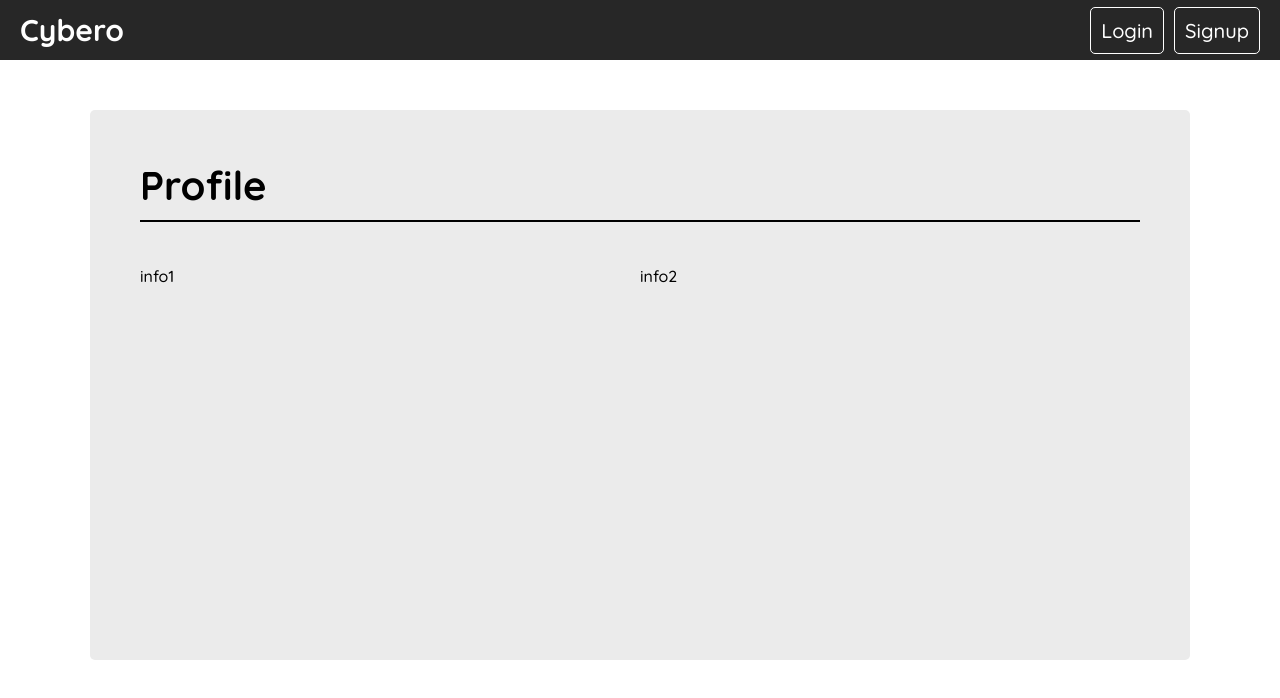
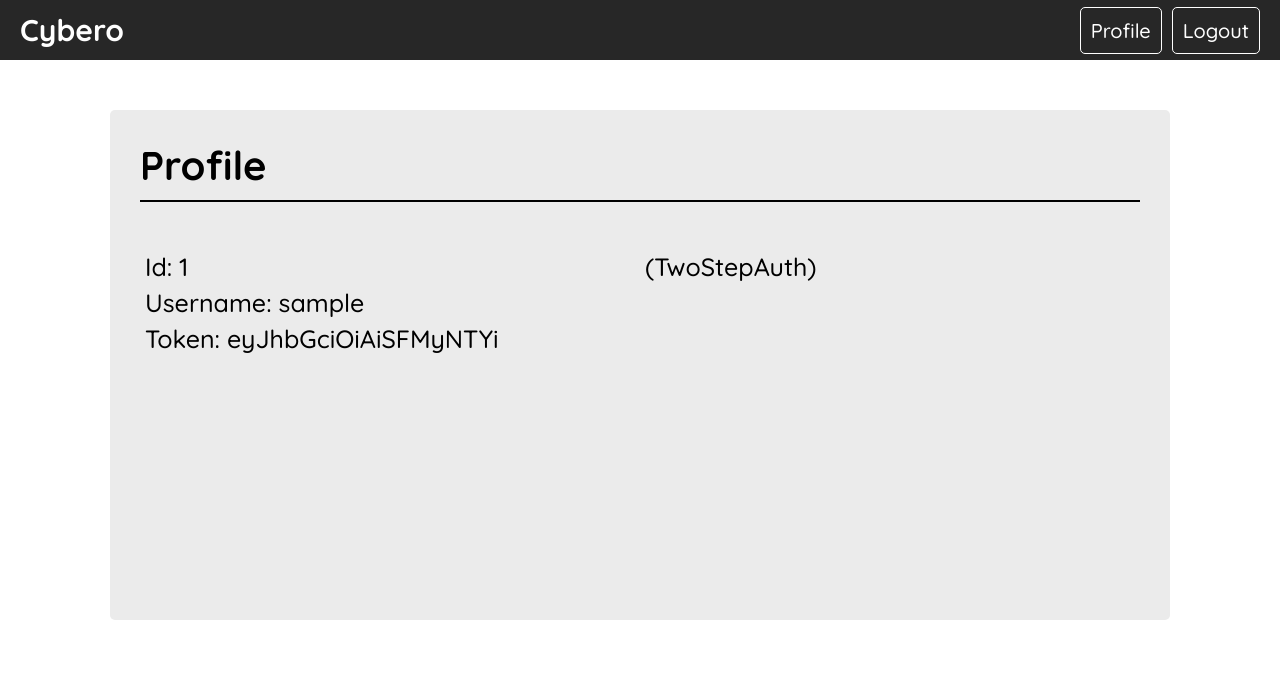
Before and after one commit to Aeri4a/cyber-workshops, a React (Create React App) app in the folder client/: page /profile in a window 1280 px wide. Shown: the top 698 px of the page. Built offline with nearby package versions, Linux system fonts and the light colour scheme; sample sign-in values are in the browser's storage.

Commit message:
login system ok

```diff
--- a/client/src/components/Login.js
+++ b/client/src/components/Login.js
@@ -1,4 +1,5 @@
-import React, { useState } from "react";
+import React, { useState, useEffect } from "react";
+import { useNavigate } from "react-router-dom";
 import styles from "../styles/Forms.module.scss";
 import FormInput from "./FormInput";
 
@@ -6,20 +7,24 @@ import FormInput from "./FormInput";
 import { ToastContainer, toast } from "react-toastify";
 import "react-toastify/dist/ReactToastify.css";
 
+//Service
+import AuthService from "../services/auth.service";
+
 function Login() {
+  const navigate = useNavigate();
+  const [info, setInfo] = useState("");
   const [values, setValues] = useState({
     username: "",
     password: "",
-    confirmPassword: "",
   });
 
   const inputs = [
     {
       id: 1,
-      name: "login",
+      name: "username",
       type: "text",
       label: "Username",
-      pattern: "^[A-Za-z0-9]{3,16}$",
+      //pattern: "^[A-Za-z0-9]{3,16}$",
       required: true,
     },
     {
@@ -27,18 +32,37 @@ function Login() {
       name: "password",
       type: "password",
       label: "Password",
-      pattern: `^(?=.*[0-9])(?=.*[a-zA-Z])(?=.*[!@#$%^&*])[a-zA-Z0-9!@#$%^&*]{8,20}$`,
+      //pattern: `^(?=.*[0-9])(?=.*[a-zA-Z])(?=.*[!@#$%^&*])[a-zA-Z0-9!@#$%^&*]{8,20}$`,
       required: true,
     },
   ];
 
-  const handleSubmit = (e) => {
-    e.preventDefault();
-  };
-
   const onChange = (e) => {
     setValues({ ...values, [e.target.name]: e.target.value });
   };
+
+  const handleSubmit = (e) => {
+    e.preventDefault();
+
+    AuthService.login(values.username, values.password)
+      .then((response) => {
+        setInfo(response.data);
+      })
+      .catch((error) => {
+        setInfo(error.response.data);
+      });
+  };
+
+  useEffect(() => {
+    if (info.code) {
+      toast.success("Login success!");
+      toast.success("Redirecting to profile page...");
+      setTimeout(() => {
+        navigate("/profile");
+        window.location.reload();
+      }, 2000);
+    } else toast.error(info.message);
+  }, [info]);
 
   return (
     <div className={styles.container}>
@@ -50,7 +74,7 @@ function Login() {
               <FormInput
                 key={input.id}
                 {...input}
-                focusMode={false}
+                focusMode={true}
                 value={values[input.name]}
                 onChange={onChange}
               />
@@ -61,7 +85,7 @@ function Login() {
       </form>
       <ToastContainer
         position="top-center"
-        autoClose={8000}
+        autoClose={1500}
         hideProgressBar={false}
         newestOnTop={false}
         closeOnClick
--- a/client/src/components/NavBar.js
+++ b/client/src/components/NavBar.js
@@ -3,8 +3,17 @@ import { Link } from "react-router-dom";
 import styles from "../styles/NavBar.module.scss";
 import NavItem from "./NavItem";
 
+//Service
+import AuthService from "../services/auth.service";
+
 function NavBar() {
-  const [activeuser, setActiveuser] = useState(false);
+  const currentUser = AuthService.checkUserToken();
+  const [activeuser, setActiveuser] = useState(Boolean(currentUser));
+
+  const logout = () => {
+    AuthService.logout();
+    window.location.reload();
+  };
 
   return (
     <nav className={styles.container}>
@@ -17,7 +26,9 @@ function NavBar() {
             <Link to="/profile">
               <NavItem content="Profile" />
             </Link>
-            <NavItem content="Logout" />
+            <div onClick={logout}>
+              <NavItem content="Logout" />
+            </div>
           </>
         ) : (
           <>
--- a/client/src/components/Profile.js
+++ b/client/src/components/Profile.js
@@ -1,14 +1,31 @@
-import React, { useState } from "react";
+import React from "react";
+import { Navigate } from "react-router-dom";
 import styles from "../styles/Profile.module.scss";
 
+//Service
+import AuthService from "../services/auth.service";
+
 function Profile() {
-  return (
-    <div className={styles.container}>
-      <h2 className={styles.header}>Profile</h2>
-      <div className={styles.tile}>info1</div>
-      <div className={styles.tile}>info2</div>
-    </div>
-  );
+  const currentUser = AuthService.checkUserToken();
+
+  if (!currentUser) return <Navigate to="/login" />;
+  else {
+    return (
+      <div className={styles.container}>
+        <h2 className={styles.header}>Profile</h2>
+        <div className={styles.tile}>
+          <p className={styles.paragh}>Id: {currentUser.id}</p>
+          <p className={styles.paragh}>Username: {currentUser.username}</p>
+          <p className={styles.paragh}>
+            Token: {currentUser.accessToken.slice(0, 20)}
+          </p>
+        </div>
+        <div className={styles.tile}>
+          <p className={styles.paragh}>(TwoStepAuth)</p>
+        </div>
+      </div>
+    );
+  }
 }
 
 export default Profile;
--- a/client/src/components/Register.js
+++ b/client/src/components/Register.js
@@ -51,6 +51,10 @@ function Register() {
     },
   ];
 
+  const onChange = (e) => {
+    setValues({ ...values, [e.target.name]: e.target.value });
+  };
+
   const handleSubmit = (e) => {
     e.preventDefault();
     AuthService.register(values.username, values.password)
@@ -60,10 +64,6 @@ function Register() {
       .catch((error) => {
         setInfo(error.response.data);
       });
-  };
-
-  const onChange = (e) => {
-    setValues({ ...values, [e.target.name]: e.target.value });
   };
 
   //Provide results for user
--- a/client/src/services/auth.service.js
+++ b/client/src/services/auth.service.js
@@ -14,7 +14,7 @@ class AuthService {
         if (response.data.accessToken)
           localStorage.setItem("userData", JSON.stringify(response.data));
 
-        return response.data;
+        return response;
       });
   }
 
--- a/client/src/styles/Forms.module.scss
+++ b/client/src/styles/Forms.module.scss
@@ -69,7 +69,7 @@ input:invalid[focused="true"] ~ span {
 }
 
 .button {
-  width: 80%;
+  width: 85%;
   height: 50px;
   margin-top: 15px;
   border: 0;
--- a/client/src/styles/Home.module.scss
+++ b/client/src/styles/Home.module.scss
@@ -1,11 +1,12 @@
 @use "globals.scss" as globals;
 
 .container {
-  @include globals.container(1000px, 400px);
+  @include globals.container(1000px, 450px);
   display: flex;
   flex-direction: column;
   justify-content: center;
   align-items: center;
+  padding: 30px;
 }
 
 h1 {
--- a/client/src/styles/Profile.module.scss
+++ b/client/src/styles/Profile.module.scss
@@ -5,7 +5,7 @@
   display: flex;
   flex-direction: row;
   flex-wrap: wrap;
-  padding: 50px;
+  padding: 30px;
 }
 
 .header {
@@ -21,3 +21,9 @@
   width: 45%;
   height: 300px;
 }
+
+.paragh {
+  font-size: 25px;
+  margin: 5px;
+  text-align: left;
+}
```
Also changed, not shown: 1 other file (tests, documents, lock files or other folders).
